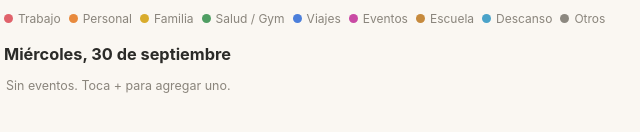
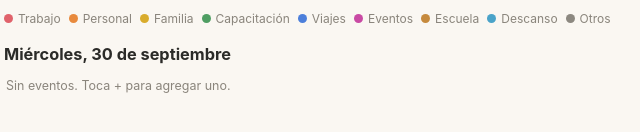
Before and after one commit to alexrosalesgarcia08-sketch/calendario, a website: page public/index.html in a window 1280 px wide. Shown: the part 952-1084 px from the top of the page, 202-842 px from the left. Drawn offline with Linux system fonts and the light colour scheme; no server answers.

Commit message:
cambiar categoria a capacitacion

```diff
--- a/public/index.html
+++ b/public/index.html
@@ -170,7 +170,7 @@ const CATS = [
   {id:'trabajo',name:'Trabajo',bg:'var(--trabajo-bg)',dot:'var(--trabajo-d)'},
   {id:'personal',name:'Personal',bg:'var(--personal-bg)',dot:'var(--personal-d)'},
   {id:'familia',name:'Familia',bg:'var(--familia-bg)',dot:'var(--familia-d)'},
-  {id:'salud',name:'Salud / Gym',bg:'var(--salud-bg)',dot:'var(--salud-d)'},
+  {id:'salud',name:'Capacitación',bg:'var(--salud-bg)',dot:'var(--salud-d)'},
   {id:'viajes',name:'Viajes',bg:'var(--viajes-bg)',dot:'var(--viajes-d)'},
   {id:'eventos',name:'Eventos',bg:'var(--eventos-bg)',dot:'var(--eventos-d)'},
   {id:'escuela',name:'Escuela',bg:'var(--escuela-bg)',dot:'var(--escuela-d)'},
```
